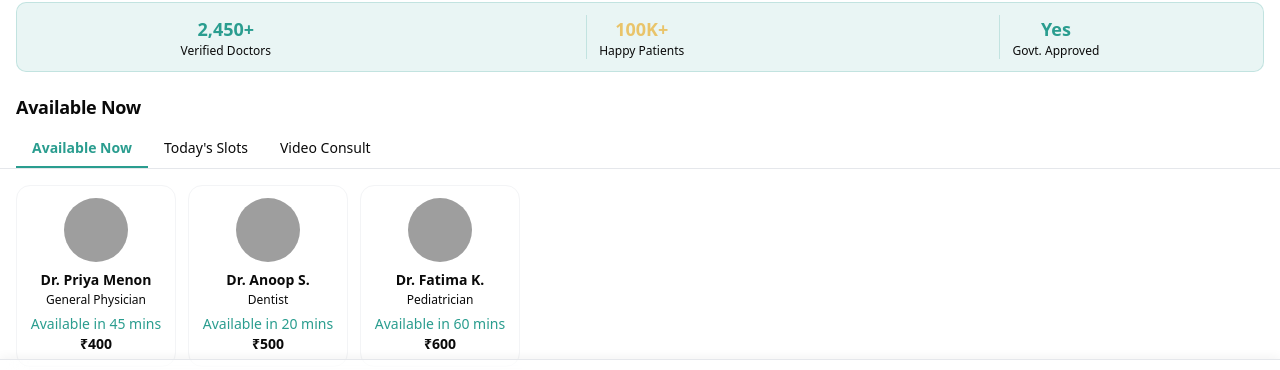
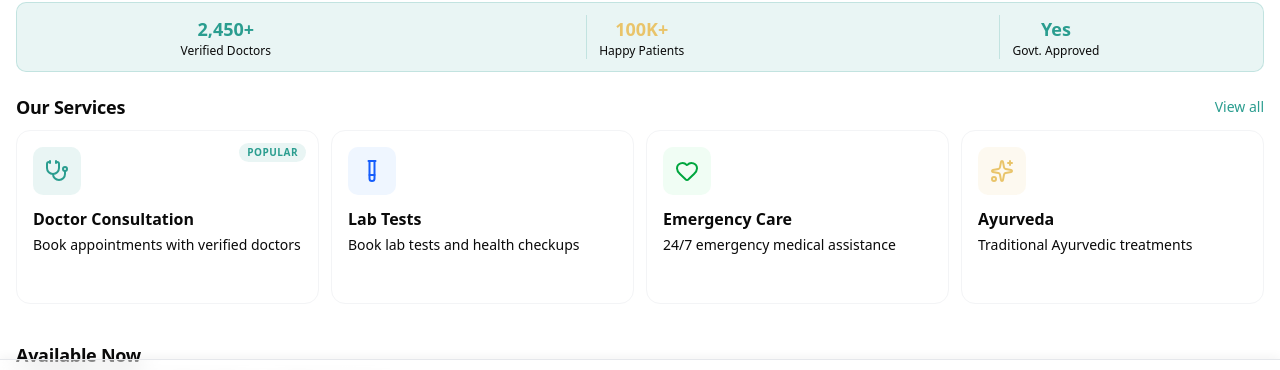
Before and after one commit to Adhil-muhammed/webX-med-app, a React (Vite) app: page / in a window 1280 px wide. Shown: the part 361-731 px from the top of the page. Built offline with nearby package versions, Linux system fonts and the light colour scheme; grey boxes are pictures that could not be loaded.

Commit message:
Add services section to HomeScreen and create ServiceCard component for displaying service offerings. Integrate icons and routing for enhanced user navigation.

```diff
--- a/src/components/HomeScreen.tsx
+++ b/src/components/HomeScreen.tsx
@@ -1,6 +1,7 @@
 import { useState } from "react";
 import { AppBar } from "./AppBar";
 import { SearchBar } from "./SearchBar";
+import { Link } from "react-router-dom";
 // import { CategoryCard } from "./CategoryCard";
 import { PromotionalBanner } from "./PromotionalBanner";
 import { DoctorCard } from "./DoctorCard";
@@ -19,6 +20,17 @@ import { CompactDoctorCard } from "./CompactDoctorCard";
 // import { InfoListCard } from "./InfoListCard";
 import { PatientStoryCard } from "./PatientStoryCard";
 import { cn } from "@/lib/utils";
+import { ServiceCard } from "./ServiceCard";
+import {
+  Stethoscope,
+  TestTube,
+  Heart,
+  Sparkles,
+  Pill,
+  Activity,
+  Calendar,
+  FileText,
+} from "lucide-react";
 
 interface Doctor {
   name: string;
@@ -175,6 +187,66 @@ export const HomeScreen = ({
     },
   ];
 
+  const services = [
+    {
+      icon: Stethoscope,
+      title: "Doctor Consultation",
+      description: "Book appointments with verified doctors",
+      badge: "Popular",
+      iconColor: "primary" as const,
+      href: "/services/consultation",
+    },
+    {
+      icon: TestTube,
+      title: "Lab Tests",
+      description: "Book lab tests and health checkups",
+      iconColor: "blue" as const,
+      href: "/services/lab-tests",
+    },
+    {
+      icon: Heart,
+      title: "Emergency Care",
+      description: "24/7 emergency medical assistance",
+      iconColor: "green" as const,
+      href: "/services/emergency",
+    },
+    {
+      icon: Sparkles,
+      title: "Ayurveda",
+      description: "Traditional Ayurvedic treatments",
+      iconColor: "secondary" as const,
+      href: "/services/ayurveda",
+    },
+    {
+      icon: Pill,
+      title: "Pharmacy",
+      description: "Order medicines online",
+      iconColor: "purple" as const,
+      href: "/services/pharmacy",
+    },
+    {
+      icon: Activity,
+      title: "Health Packages",
+      description: "Comprehensive health checkup packages",
+      iconColor: "primary" as const,
+      href: "/services/health-packages",
+    },
+    {
+      icon: Calendar,
+      title: "Follow-up Care",
+      description: "Schedule follow-up appointments",
+      iconColor: "blue" as const,
+      href: "/services/follow-up",
+    },
+    {
+      icon: FileText,
+      title: "Health Records",
+      description: "Access your medical records",
+      iconColor: "green" as const,
+      href: "/services/records",
+    },
+  ];
+
   return (
     <div
       className={cn(
@@ -210,6 +282,34 @@ export const HomeScreen = ({
             className={index !== 0 ? "border-l border-primary/20" : ""}
           />
         ))}
+      </section>
+
+      {/* NEW: Services Section */}
+      <section className="flex flex-col pt-6">
+        <div className="flex items-center justify-between px-4 pb-3">
+          <h3 className="text-text-primary-light dark:text-text-primary-dark text-lg font-bold leading-tight tracking-[-0.015em]">
+            Our Services
+          </h3>
+          <Link
+            to="/services"
+            className="text-sm font-medium text-primary hover:underline"
+          >
+            View all
+          </Link>
+        </div>
+        <div className="grid grid-cols-2 gap-3 px-4 pb-4 sm:grid-cols-4">
+          {services.slice(0, 4).map((service, index) => (
+            <ServiceCard
+              key={index}
+              icon={service.icon}
+              title={service.title}
+              description={service.description}
+              badge={service.badge}
+              iconColor={service.iconColor}
+              href={service.href}
+            />
+          ))}
+        </div>
       </section>
 
       {/* Available Now */}
--- /dev/null
+++ b/src/components/ServiceCard.tsx
@@ -0,0 +1,84 @@
+import type { LucideIcon } from "lucide-react";
+import { ArrowRight } from "lucide-react";
+import { Link } from "react-router-dom";
+import { cn } from "@/lib/utils";
+
+interface ServiceCardProps {
+  icon: LucideIcon;
+  title: string;
+  description?: string;
+  badge?: string;
+  iconColor?: "primary" | "secondary" | "blue" | "green" | "purple";
+  href: string;
+  className?: string;
+}
+
+const iconColorClasses = {
+  primary: "bg-primary/10 text-primary dark:bg-primary/20",
+  secondary: "bg-secondary/10 text-secondary dark:bg-secondary/20",
+  blue: "bg-blue-50 text-blue-600 dark:bg-blue-500/20 dark:text-blue-400",
+  green: "bg-green-50 text-green-600 dark:bg-green-500/20 dark:text-green-400",
+  purple:
+    "bg-purple-50 text-purple-600 dark:bg-purple-500/20 dark:text-purple-400",
+};
+
+export const ServiceCard = ({
+  icon: Icon,
+  title,
+  description,
+  badge,
+  iconColor = "primary",
+  href,
+  className,
+}: ServiceCardProps) => {
+  return (
+    <Link
+      to={href}
+      className={cn(
+        "group relative flex flex-col gap-3 rounded-xl",
+        "bg-white dark:bg-white/5",
+        "border border-gray-100 dark:border-white/10",
+        "p-4 transition-all duration-200",
+        "hover:shadow-md hover:border-primary/30 dark:hover:border-primary/50",
+        "hover:-translate-y-0.5",
+        "active:scale-[0.98]",
+        className
+      )}
+    >
+      {/* Badge */}
+      {badge && (
+        <span className="absolute top-3 right-3 text-[10px] font-bold uppercase tracking-wider text-primary bg-primary/10 dark:bg-primary/20 px-2 py-0.5 rounded-full">
+          {badge}
+        </span>
+      )}
+
+      {/* Icon */}
+      <div
+        className={cn(
+          "flex h-12 w-12 items-center justify-center rounded-lg transition-transform duration-200 group-hover:scale-110",
+          iconColorClasses[iconColor]
+        )}
+      >
+        <Icon size={24} strokeWidth={2} />
+      </div>
+
+      {/* Content */}
+      <div className="flex flex-col gap-1">
+        <h3 className="text-base font-bold text-text-primary-light dark:text-text-primary-dark group-hover:text-primary transition-colors">
+          {title}
+        </h3>
+        {description && (
+          <p className="text-sm text-text-secondary-light dark:text-text-secondary-dark line-clamp-2">
+            {description}
+          </p>
+        )}
+      </div>
+
+      {/* Arrow Indicator */}
+      <div className="flex items-center gap-1 text-primary opacity-0 group-hover:opacity-100 transition-opacity">
+        <span className="text-sm font-medium">Learn more</span>
+        <ArrowRight size={16} />
+      </div>
+    </Link>
+  );
+};
```
